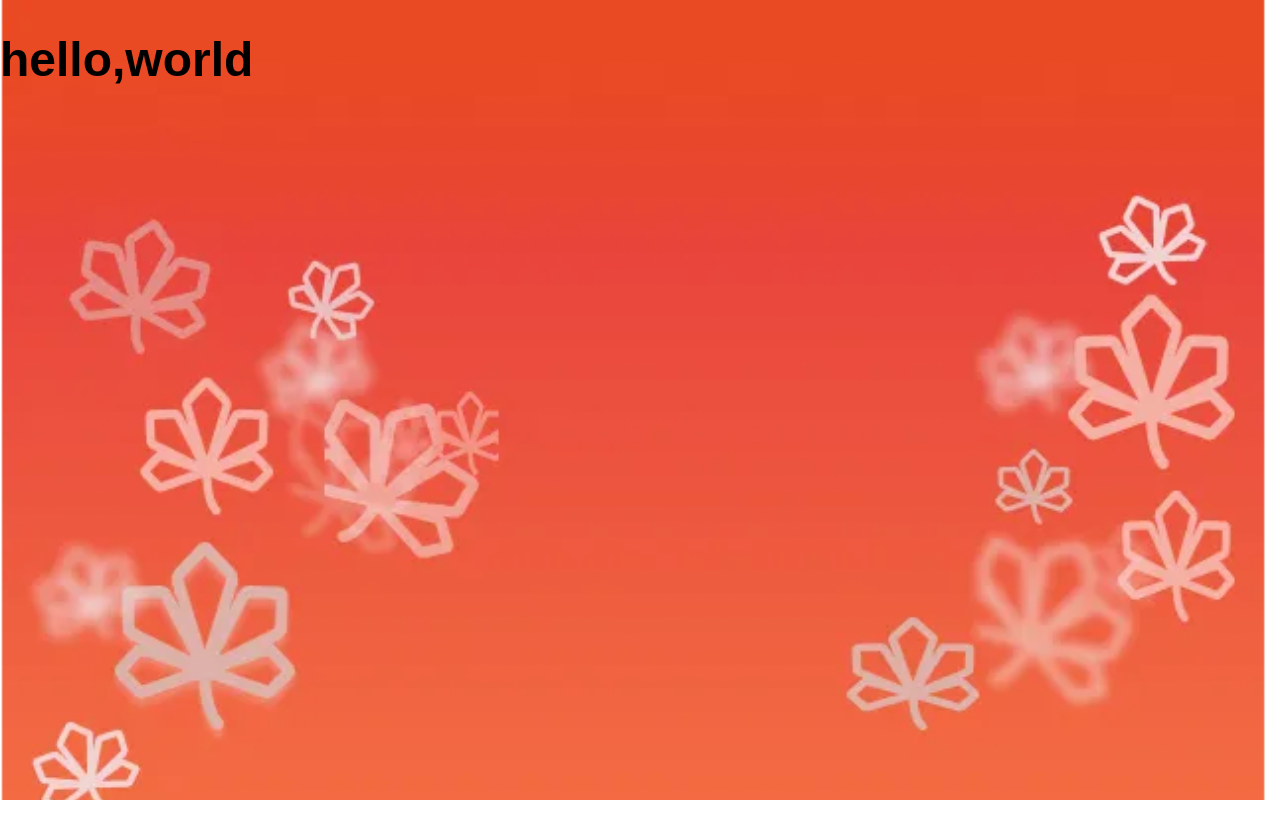
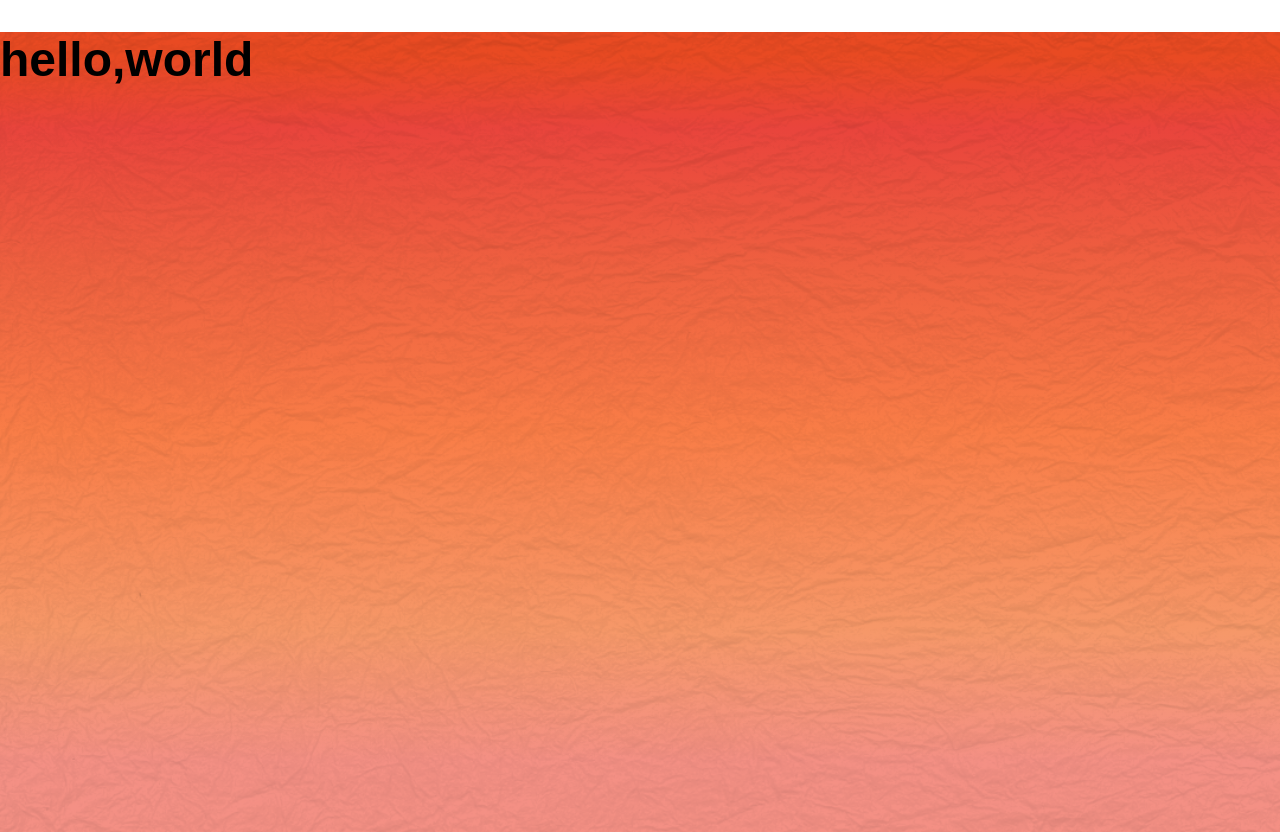
Before and after one commit to ynufes-tech/ynufes-tokiwa25, a Nuxt app: page / in a window 1280 px wide. Before the commit the page ends 800 px from the top, so only its background shows below. Built offline with nearby package versions, Linux system fonts and the light colour scheme.

Commit message:
背景の表示方法を変更、ちょっとコードぐちゃぐちゃなので手法がOK出たら改めて書き直します

```diff
--- a/layouts/default.vue
+++ b/layouts/default.vue
@@ -5,9 +5,9 @@
   <div class="layout-root">
   <!-- <HeaderComponent />-->
   <slot />
-  <div class="background-container">
+  <!-- <div class="background-container">
     <div class="background-img" />
-  </div>
+  </div> -->
   </div>
 </template>
 
@@ -49,23 +49,26 @@ p {
     font-size: 17px;
   }
 }
-.background-container {
-  width: 100vw;
-  height: 100vh;
-  position: fixed;
-  top: 0;
-  left: 0;
-  bottom: 0;
-  right: 0;
-  z-index: -100;
-  overflow: hidden;
-}
-.background-img {
-  background-image: url(@/assets/images/top_background-img.webp);
+// .background-container {
+//   width: 100%;
+//   height: 100vh;
+//   position: absolute;
+//   top: 0;
+//   left: 0;
+//   bottom: 0;
+//   right: 0;
+//   z-index: -100;
+//   overflow: hidden;
+// }
+.layout-root {
+  inset: 0;
+  position: relative;
+  background-image:
+    linear-gradient(to bottom,#E94A22 3%,#E9443C 12%,#EF6140 30%,#F97D47 50% ,#F69869 75% ,#F49085 91%);
   background-size: cover;
-  width: 100vw;
-  height: 100vh;
-  position: fixed;
+  width: 100%;
+  height: 100%;
+  min-height: 100vh;
   top: 0;
   left: 0;
   bottom: 0;
@@ -75,4 +78,21 @@ p {
 //     background-image: url(@/assets/images/mobile-background-img.png);
 //   }
 }
+.layout-root::before {
+  inset: 0;
+  content: "";
+  position: absolute;
+  background-image: url('@/assets/images/background-texture.webp');
+  background-size: cover;
+  width: 100%;
+  height: 100%;
+  background-repeat: repeat;
+  top: 0;
+  left: 0;
+  bottom: 0;
+  right: 0;
+  z-index: -99;
+  mix-blend-mode: multiply;
+  opacity: .15;
+}
 </style>
```
